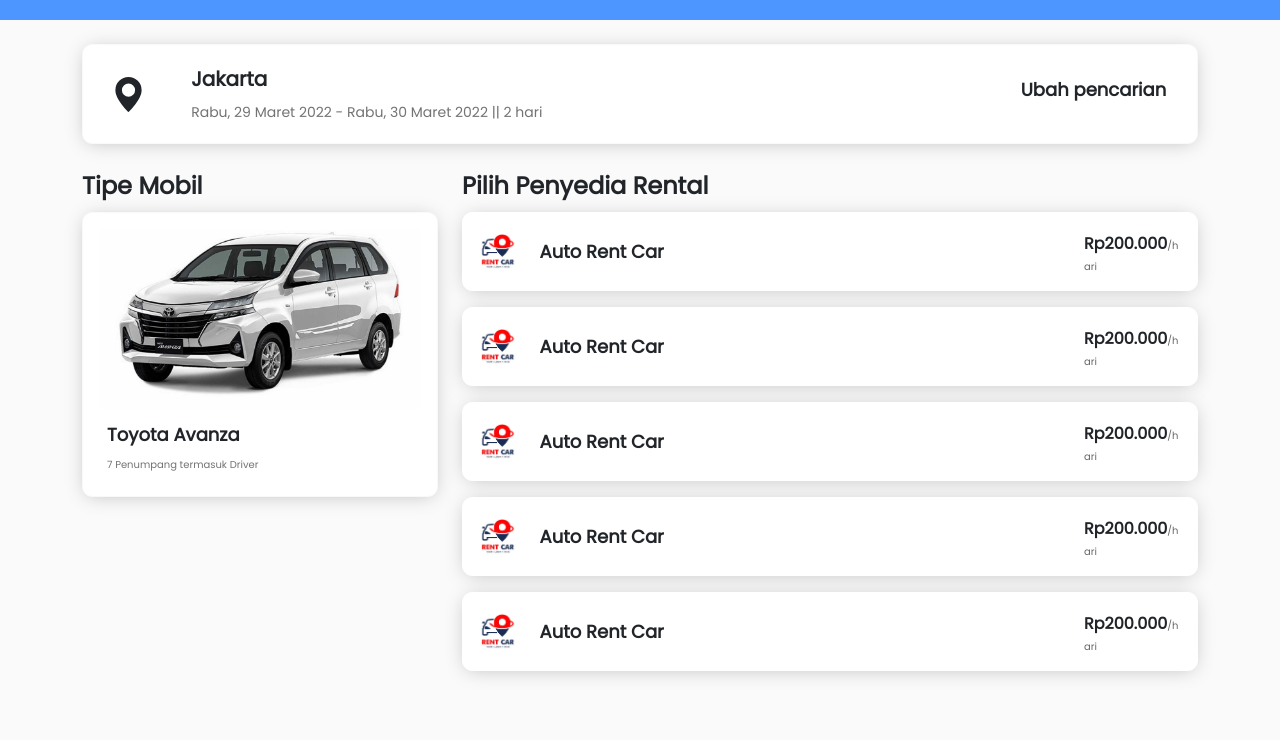
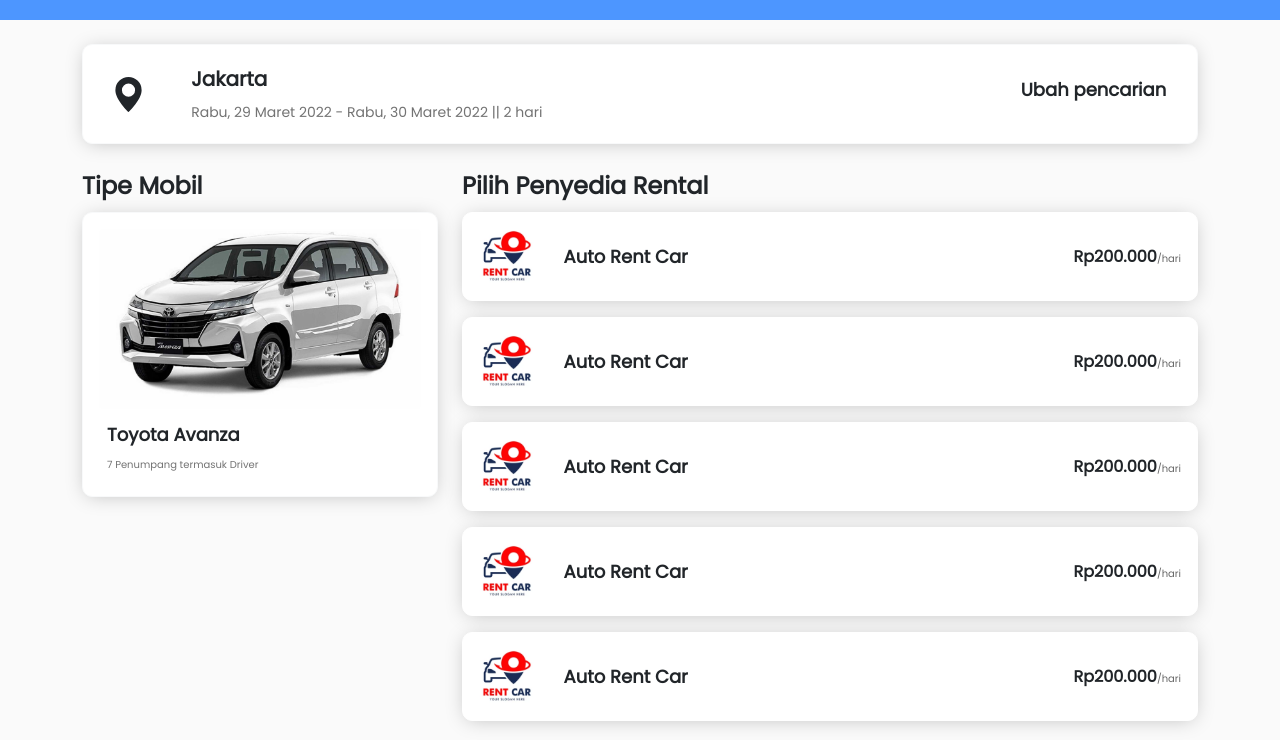
Before and after one commit to banghanzz/RentYuks, a plain HTML site: page provider_options.html in a window 1280 px wide. Shown: the part 60-800 px from the top of the page. Drawn offline with nearby package versions, Linux system fonts and the light colour scheme.

Commit message:
Update Provideroptions

```diff
--- a/provider_options.html
+++ b/provider_options.html
@@ -14,11 +14,14 @@
 </head>
 
 <body>
-    <nav class="navbar navbar-dark navbar-expand-lg">
+    <section id="navbar">
+        <!-- for desktop -->
+        <div class="d-none d-lg-block d-md-block d-sm-none">
+          <nav class="navbar navbar-dark navbar-expand-lg mb-0">
               <div class="container">
                   <div class="content w-100 d-flex align-items-center justify-content-between">
-                <div class="logo">
-                    <img src="frontend/images/rentyuks_logo.png" alt="logo" onclick="document.location='index.html'">
+                    <div class="logo d-flex align-self-center">
+                      <img src="frontend/images/rentyuks_logo.png" alt="logo" href="index.html">
                     </div>
 
                       <div class="nav-items">
@@ -34,6 +37,33 @@
                   </div>
               </div>
           </nav>
+        </div>
+
+        <!-- for mobile -->
+        <div class="d-block d-lg-none d-md-none d-sm-block">
+          <nav class="navbar navbar-dark navbar-expand-lg mb-4">
+              <div class="container">
+                  <div class="content w-100 d-flex align-items-center justify-content-between">
+                      <div class="nav-items col-1">
+                        <svg xmlns="http://www.w3.org/2000/svg" width="30px" height="30px" fill="white" class="bi bi-caret-left" viewBox="0 0 16 16">
+                          <path d="M10 12.796V3.204L4.519 8 10 12.796zm-.659.753-5.48-4.796a1 1 0 0 1 0-1.506l5.48-4.796A1 1 0 0 1 11 3.204v9.592a1 1 0 0 1-1.659.753z"/>
+                        </svg>
+                      </div>
+
+                      <div class="col-6 info">
+                        <h5 class="p-0 m-0" style="font-size: 14px; color: white;">Jakarta</h5>
+                        <p class="p-0 m-0" style="font-size: 9px; color: white;">Rabu, 29 Maret 2022   -   Rabu, 30 Maret 2022    ||   2 hari</p>
+                     </div>
+
+                     <div class="col-5 edit" >
+                        <h5 style="font-size:14px; text-align: right; color: white;">Ubah pencarian</h5>
+                     </div>
+
+                  </div>
+              </div>
+          </nav>
+        </div>
+      </section>
 
     <br>
     <section id="search-info">
@@ -70,7 +100,7 @@
     <section id="body-search">
         <div class="container">
             <div class="row">
-                <div class="tipemobil col-lg-4 mb-4">
+                <div class="tipemobil col-lg-4 col-md-12 col-sm-12 mb-4">
                   <div class="d-none d-lg-block d-md-none d-sm-none">
                     <h2>Tipe Mobil</h2>
                   </div>
@@ -83,23 +113,23 @@
                     </div>
                 </div>
 
-                <div class="penyediarental col-lg-8">
+                <div class="penyediarental col-lg-8 col-md-12 col-sm-12 ">
                   <div class="d-none d-lg-block d-md-none d-sm-none">
                     <h2>Pilih Penyedia Rental</h2>
                   </div>
-                    <div class="card mb-3" onclick="document.location='detailpage.html'">
-                        <div class="card-body">
+                    <div class="card mb-3 " onclick="document.location='detailpage.html'">
+                        <div class="card-body  ">
                             <div class="row align-items-center">
                                 <div class="col-1">
-                                    <img src="frontend/images/rentcar.png" alt="" width="100%">
+                                    <img src="frontend/images/rentcar.png" alt="" width="55px">
                                 </div>
 
-                                <div class="col-9">
-                                    <h3 class="my-0">Auto Rent Car</h3>
+                                <div class="col-7">
+                                    <h3 class="my-0 px-4">Auto Rent Car</h3>
                                 </div>
 
-                                <div class="col-2">
-                                    <h5 class="py-0 my-0">Rp200.000<a>/hari</a></h5>
+                                <div class="col-4">
+                                    <h5 class="py-0 my-0" style="text-align: right;">Rp200.000<a>/hari</a></h5>
                                 </div>
                             </div>
                         </div>
@@ -109,15 +139,33 @@
                         <div class="card-body">
                             <div class="row align-items-center">
                                 <div class="col-1">
-                                    <img src="frontend/images/rentcar.png" alt="" width="100%">
+                                    <img src="frontend/images/rentcar.png" alt="" width="55px">
                                 </div>
 
-                                <div class="col-9">
-                                    <h3 class="my-0">Auto Rent Car</h3>
+                                <div class="col-7">
+                                    <h3 class="my-0 px-4">Auto Rent Car</h3>
                                 </div>
 
-                                <div class="col-2">
-                                    <h5 class="py-0 my-0">Rp200.000<a>/hari</a></h5>
+                                <div class="col-4">
+                                    <h5 class="py-0 my-0" style="text-align: right;">Rp200.000<a>/hari</a></h5>
+                                </div>
+                            </div>
+                        </div>
+                    </div>
+
+                    <div class="card mb-3 " onclick="document.location='detailpage.html'">
+                        <div class="card-body">
+                            <div class="row align-items-center">
+                                <div class="col-1">
+                                    <img src="frontend/images/rentcar.png" alt="" width="55px">
+                                </div>
+
+                                <div class="col-7">
+                                    <h3 class="my-0 px-4">Auto Rent Car</h3>
+                                </div>
+
+                                <div class="col-4">
+                                    <h5 class="py-0 my-0" style="text-align: right;">Rp200.000<a>/hari</a></h5>
                                 </div>
                             </div>
                         </div>
@@ -127,15 +175,15 @@
                         <div class="card-body">
                             <div class="row align-items-center">
                                 <div class="col-1">
-                                    <img src="frontend/images/rentcar.png" alt="" width="100%">
+                                    <img src="frontend/images/rentcar.png" alt="" width="55px">
                                 </div>
 
-                                <div class="col-9">
-                                    <h3 class="my-0">Auto Rent Car</h3>
+                                <div class="col-7">
+                                    <h3 class="my-0 px-4">Auto Rent Car</h3>
                                 </div>
 
-                                <div class="col-2">
-                                    <h5 class="py-0 my-0">Rp200.000<a>/hari</a></h5>
+                                <div class="col-4">
+                                    <h5 class="py-0 my-0" style="text-align: right;">Rp200.000<a>/hari</a></h5>
                                 </div>
                             </div>
                         </div>
@@ -145,33 +193,15 @@
                         <div class="card-body">
                             <div class="row align-items-center">
                                 <div class="col-1">
-                                    <img src="frontend/images/rentcar.png" alt="" width="100%">
+                                    <img src="frontend/images/rentcar.png" alt="" width="55px">
                                 </div>
 
-                                <div class="col-9">
-                                    <h3 class="my-0">Auto Rent Car</h3>
+                                <div class="col-7">
+                                    <h3 class="my-0 px-4">Auto Rent Car</h3>
                                 </div>
 
-                                <div class="col-2">
-                                    <h5 class="py-0 my-0">Rp200.000<a>/hari</a></h5>
-                                </div>
-                            </div>
-                        </div>
-                    </div>
-
-                    <div class="card mb-3" onclick="document.location='detailpage.html'">
-                        <div class="card-body">
-                            <div class="row align-items-center">
-                                <div class="col-1">
-                                    <img src="frontend/images/rentcar.png" alt="" width="100%">
-                                </div>
-
-                                <div class="col-9">
-                                    <h3 class="my-0">Auto Rent Car</h3>
-                                </div>
-
-                                <div class="col-2">
-                                    <h5 class="py-0 my-0">Rp200.000<a>/hari</a></h5>
+                                <div class="col-4">
+                                    <h5 class="py-0 my-0" style="text-align: right;">Rp200.000<a>/hari</a></h5>
                                 </div>
                             </div>
                         </div>
```
Lines whose indentation alone changed are shown as unchanged.
